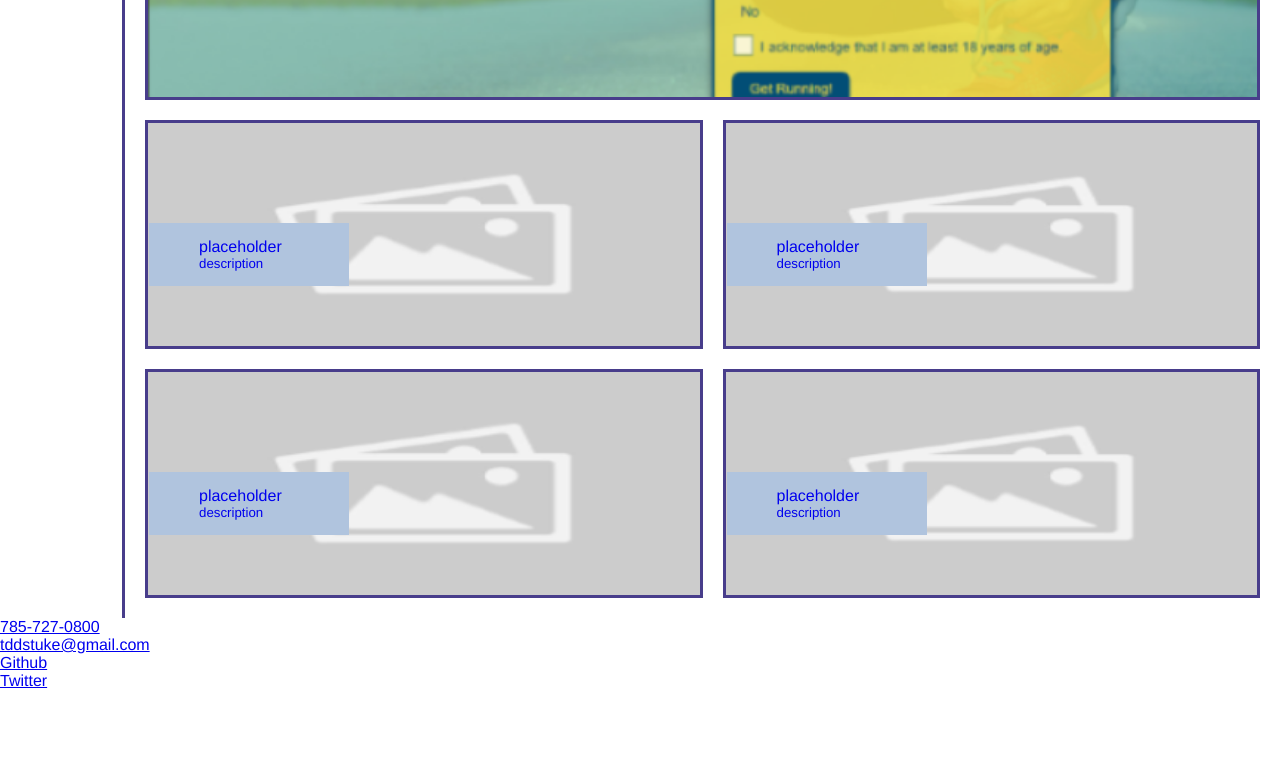
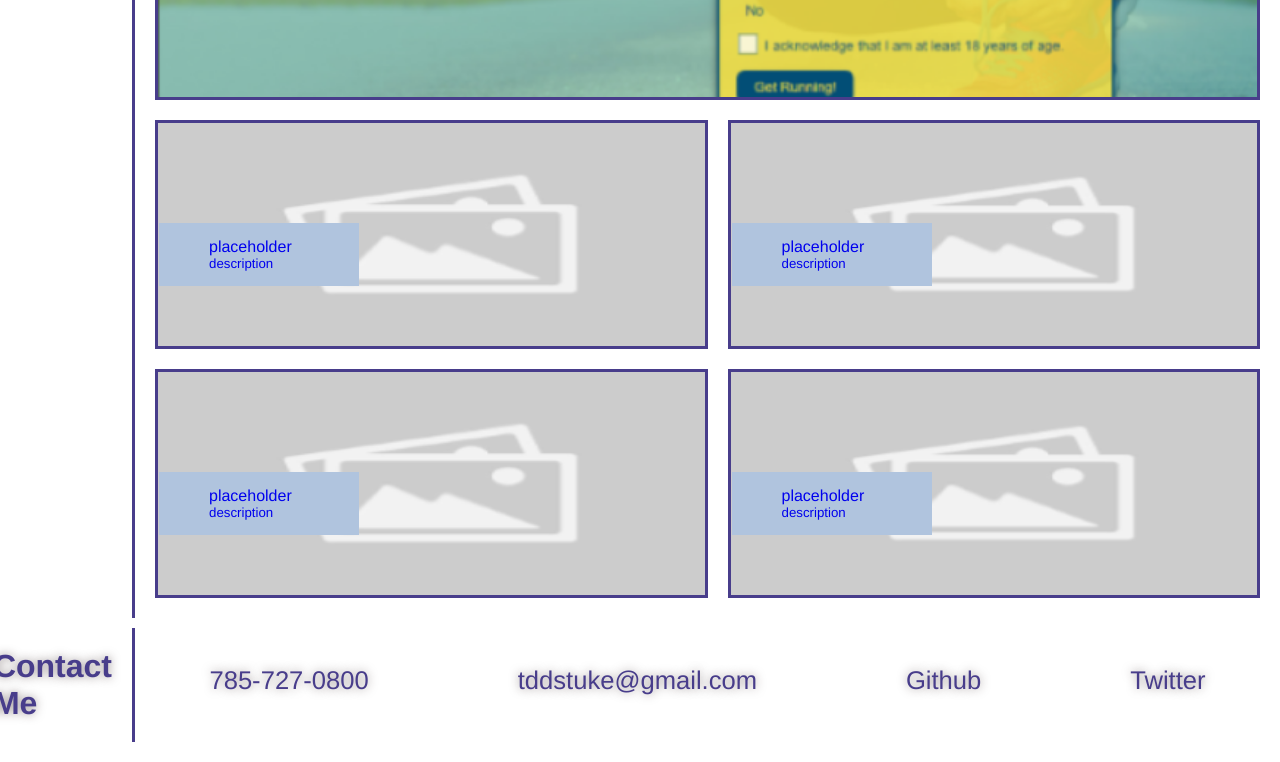
Before and after one commit to tddstuke/My-Portfolio, a plain HTML site: page index.html in a window 1280 px wide. Shown: the part 885-1647 px from the top of the page. Before the commit the page ends 1575 px from the top, so only its background shows below. Drawn offline with Linux system fonts and the light colour scheme.

Commit message:
updated footer

```diff
--- a/assets/style.css
+++ b/assets/style.css
@@ -63,11 +63,11 @@ justify-content: flex-end;
   margin: 0;
 }
 #about-me,
-#my-work {
+#my-work, #contact-me {
   display: flex;
 }
 
-#about-me h2, #my-work h2 {
+#about-me h2, #my-work h2, #contact-me h2 {
   font-size: 32px;
   padding: 20px;
   display: flex;
@@ -76,7 +76,7 @@ justify-content: flex-end;
   text-shadow: 0 0 10px rgba(53, 35, 35, 0.5);
   margin: 10px 0px 0px 20px;
   border-right: 3px solid #483d8b;
-  max-width: 105px;
+  max-width: 115px;
 }
 #about-me div {
   padding-left: 20px;
@@ -161,3 +161,24 @@ h5 {
 .double-window a {
   flex: 100%;
 }
+
+#contact-me ul {
+  display: flex;
+  justify-content: space-around;
+  flex-wrap: wrap;
+  align-items: center;
+  list-style: none;
+  flex: 100%;
+}
+
+#contact-me ul li a {
+  padding: 20px 25px;
+  font-size: 2vw;
+  text-decoration: none;
+  color: #483d8b;
+  text-shadow: 0 0 10px rgba(53, 35, 35, 0.5);
+}
+
+#contact-me {
+  margin-bottom: 20px;
+}
--- a/index.html
+++ b/index.html
@@ -58,33 +58,41 @@
           </a>
           <a href="/">
             <div class="test-2 right-window">
-              <h4>placeholder</h4>  <h5>description</h5>
+              <h4>placeholder</h4>
+              <h5>description</h5>
             </div>
           </a>
         </div>
         <div class="double-window">
           <a href="/">
             <div class="test-2">
-              <h4>placeholder</h4>  <h5>description</h5>
+              <h4>placeholder</h4>
+              <h5>description</h5>
             </div>
           </a>
           <a href="/">
             <div class="test-2 right-window">
-              <h4>placeholder</h4>  <h5>description</h5>
+              <h4>placeholder</h4>
+              <h5>description</h5>
             </div>
           </a>
         </div>
       </div>
     </section>
 
-    <section id="contact-me"></section>
-    <footer>
+    <section id="contact-me">
+      <h2>Contact Me</h2>
       <ul>
         <li><a href="tel: 78857270800>">785-727-0800</a></li>
         <li><a href="mailto: tddstuke@gmail.com">tddstuke@gmail.com</a></li>
         <li><a href="https://github.com/tddstuke">Github</a></li>
         <li><a href="https://twitter.com/tddstuke">Twitter</a></li>
       </ul>
-    </footer>
+    </section>
+
+      <footer class="contact-info">
+
+      </footer>
+
   </body>
 </html>
```
